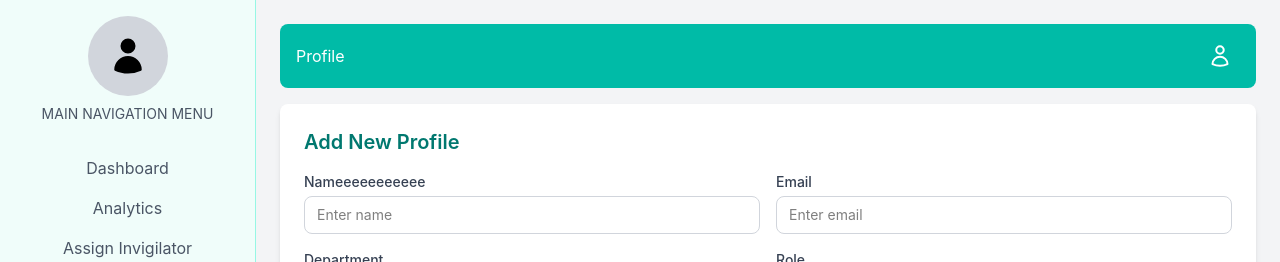
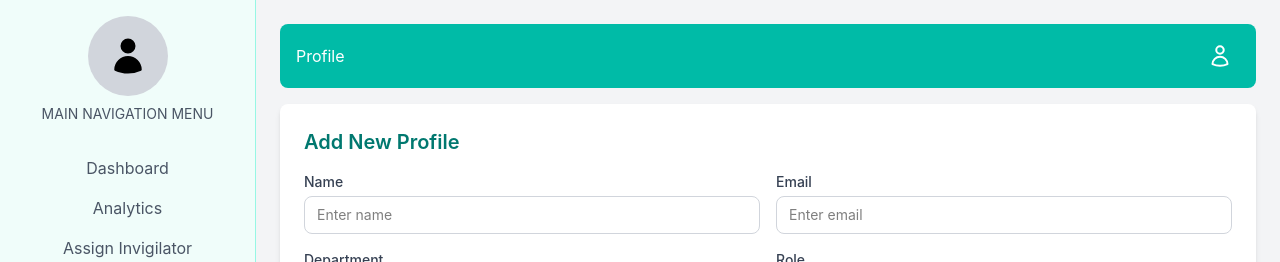
Before and after one commit to Harris-Zintambila/automated_attendance_sys_-web, a React (Vite) app: page /profile in a window 1280 px wide. Shown: the top 262 px of the page. Built offline with nearby package versions, Linux system fonts and the light colour scheme.

Commit message:
added select department field as a dropdown

```diff
--- a/src/Profile/profile.jsx
+++ b/src/Profile/profile.jsx
@@ -98,7 +98,7 @@
           <h2 className="text-xl font-semibold text-teal-700 mb-4">Add New Profile</h2>
           <div className="grid gap-4 md:grid-cols-2">
             <div>
-              <label className="block text-sm font-medium text-gray-700 mb-1">Nameeeeeeeeeee</label>
+              <label className="block text-sm font-medium text-gray-700 mb-1">Name</label>
               <input
                 type="text"
                 name="name"
```
